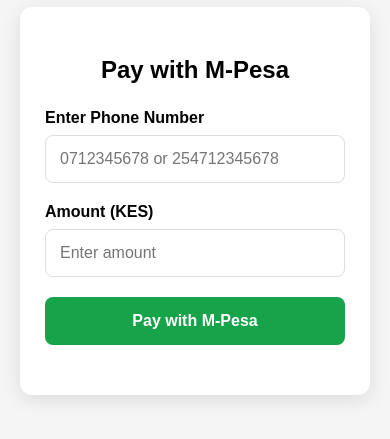
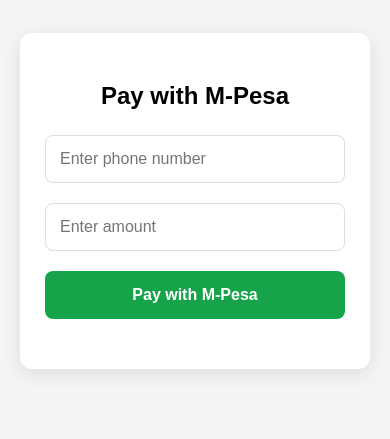
Before and after one commit to KLINS-254/mpesa-stk, a website: page index.html in a window 390 px wide. Shown: the part 221-660 px from the top of the page. Drawn offline with Linux system fonts and the light colour scheme.

Commit message:
Refactor payment form by removing labels and updating placeholders
Removed label elements for phone number and amount inputs, updated placeholder text for phone input, and added comments for clarity.

```diff
--- a/index.html
+++ b/index.html
@@ -34,12 +34,6 @@
     h2 {
       text-align: center;
       margin-bottom: 25px;
-    }
-
-    label {
-      display: block;
-      margin-bottom: 8px;
-      font-weight: bold;
     }
 
     input {
@@ -98,16 +92,12 @@
 
     <form id="paymentForm">
 
-      <label for="phone">Enter Phone Number</label>
-
       <input
         type="tel"
         id="phone"
-        placeholder="0712345678 or 254712345678"
+        placeholder="Enter phone number"
         required
       >
-
-      <label for="amount">Amount (KES)</label>
 
       <input
         type="number"
@@ -135,6 +125,7 @@
     const payButton = document.getElementById("payButton");
 
 
+    // Convert 07..., +254..., or 254... into 254...
     function formatPhone(phone) {
 
       phone = phone.trim().replace(/\s+/g, "");
@@ -155,9 +146,7 @@
 
       event.preventDefault();
 
-      const phoneInput =
-        document.getElementById("phone").value;
-
+      const phoneInput = document.getElementById("phone").value;
       const phone = formatPhone(phoneInput);
 
       const amount =
@@ -196,6 +185,7 @@
 
         if (response.ok && data.ResponseCode === "0") {
 
+          // Clear the inputs immediately after STK Push is initiated
           document.getElementById("phone").value = "";
           document.getElementById("amount").value = "";
 
@@ -244,4 +234,4 @@
   </script>
 
 </body>
-</html>
+      </html>
```
